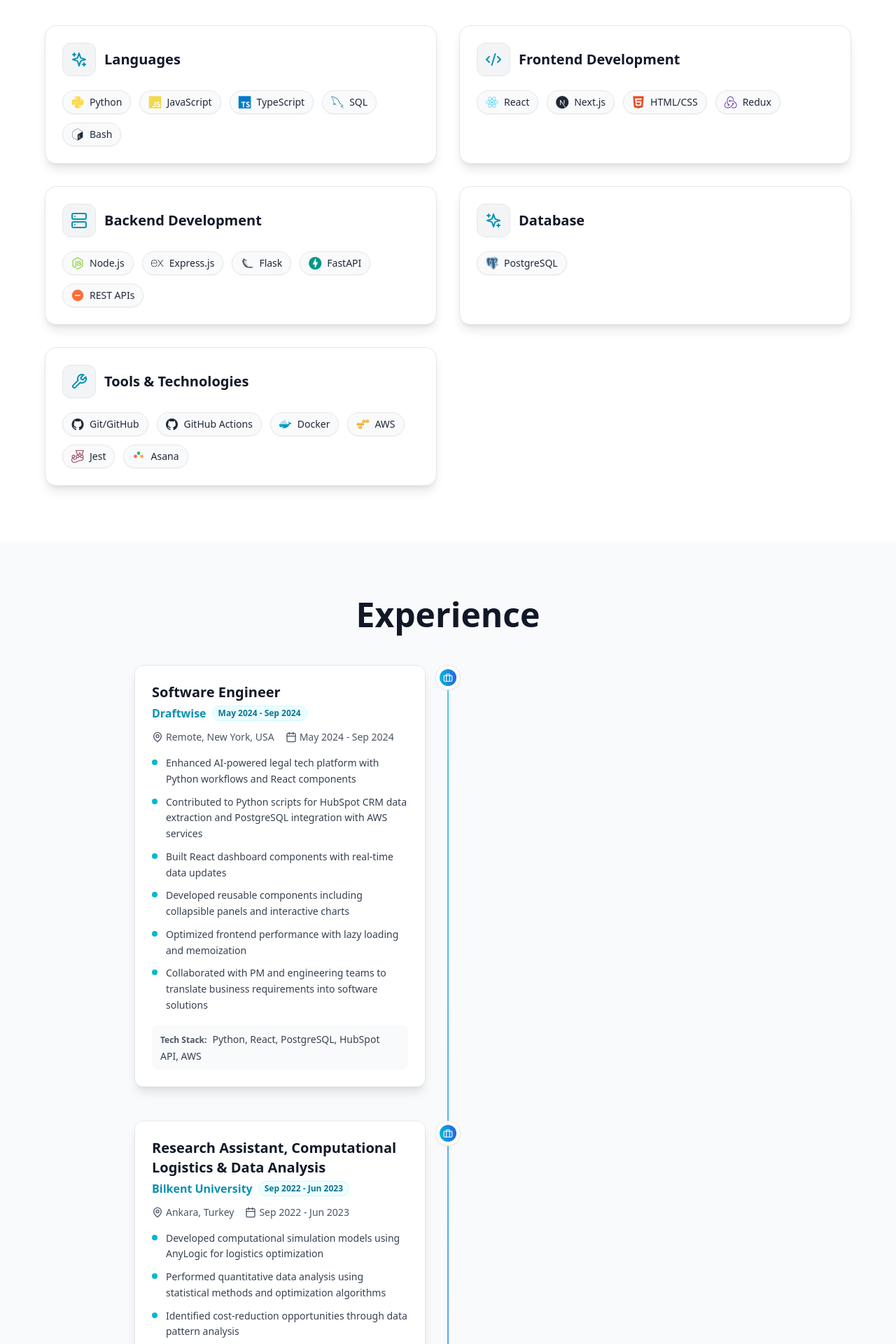
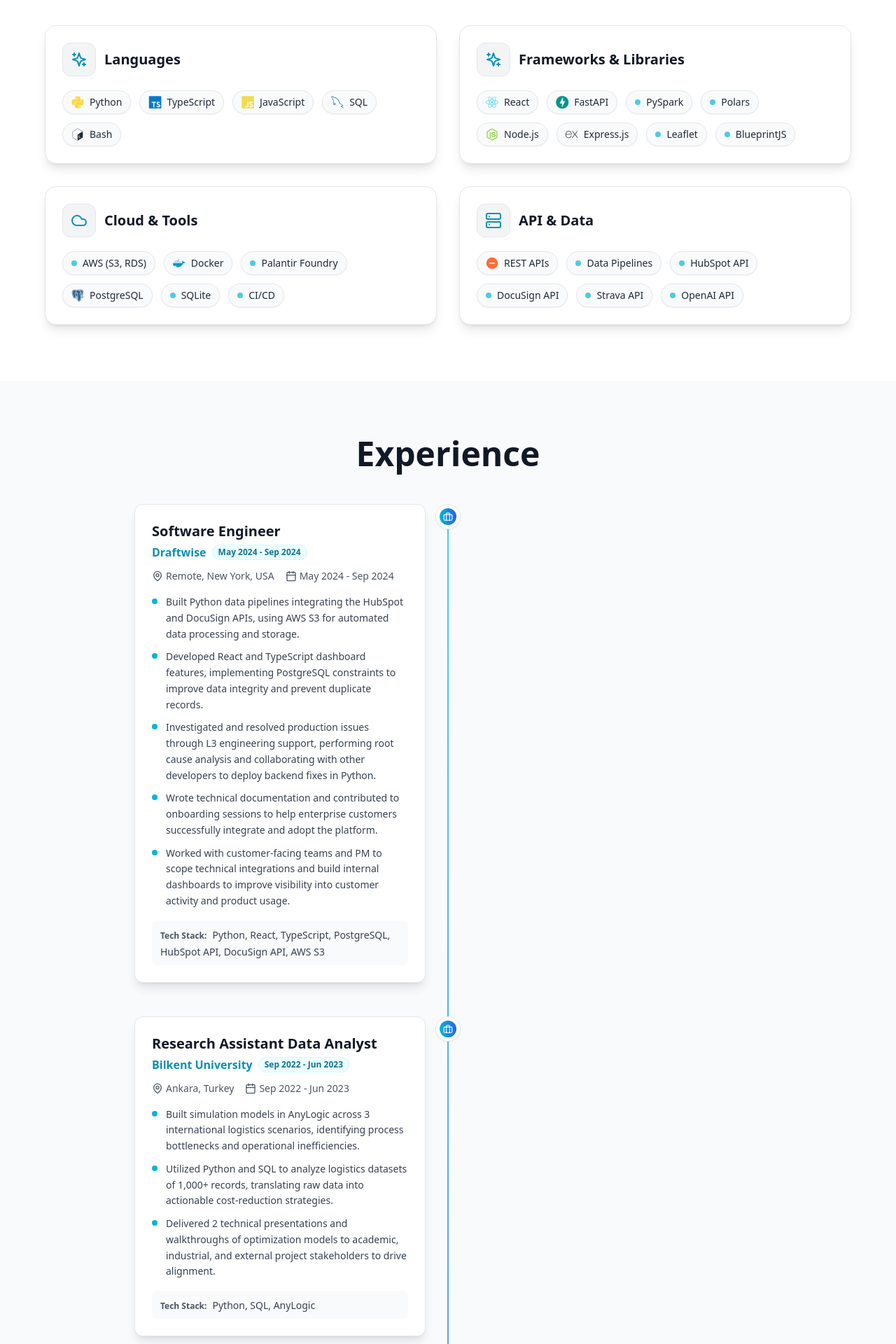
Before and after one commit to alpatamerr/personal-portfolio, a React (Vite) app: page / in a window 1280 px wide. Shown: the part 1500-3420 px from the top of the page at 70% size. Built offline with nearby package versions, Linux system fonts and the light colour scheme.

Commit message:
Update portfolio with CV details

```diff
--- a/src/data/portfolio.ts
+++ b/src/data/portfolio.ts
@@ -4,47 +4,46 @@
   {
     title: 'Languages',
     skills: [
-      { name: 'Python', level: 80 },
+      { name: 'Python', level: 85 },
+      { name: 'TypeScript', level: 75 },
       { name: 'JavaScript', level: 80 },
-      { name: 'TypeScript', level: 70 },
       { name: 'SQL', level: 80 },
       { name: 'Bash', level: 60 },
     ],
   },
   {
-    title: 'Frontend Development',
+    title: 'Frameworks & Libraries',
     skills: [
       { name: 'React', level: 85 },
-      { name: 'Next.js', level: 70 },
-      { name: 'HTML/CSS', level: 90 },
-      { name: 'Redux', level: 70 },
+      { name: 'FastAPI', level: 75 },
+      { name: 'PySpark', level: 70 },
+      { name: 'Polars', level: 70 },
+      { name: 'Node.js', level: 75 },
+      { name: 'Express.js', level: 75 },
+      { name: 'Leaflet', level: 70 },
+      { name: 'BlueprintJS', level: 65 },
     ],
   },
   {
-    title: 'Backend Development',
+    title: 'Cloud & Tools',
     skills: [
-      { name: 'Node.js', level: 80 },
-      { name: 'Express.js', level: 80 },
-      { name: 'Flask', level: 75 },
-      { name: 'FastAPI', level: 70 },
-      { name: 'REST APIs', level: 85 },
+      { name: 'AWS (S3, RDS)', level: 70 },
+      { name: 'Docker', level: 70 },
+      { name: 'Palantir Foundry', level: 75 },
+      { name: 'PostgreSQL', level: 80 },
+      { name: 'SQLite', level: 75 },
+      { name: 'CI/CD', level: 65 },
     ],
   },
   {
-    title: 'Database',
+    title: 'API & Data',
     skills: [
-      { name: 'PostgreSQL', level: 80 },
-    ],
-  },
-  {
-    title: 'Tools & Technologies',
-    skills: [
-      { name: 'Git/GitHub', level: 85 },
-      { name: 'GitHub Actions', level: 70 },
-      { name: 'Docker', level: 70 },
-      { name: 'AWS', level: 65 },
-      { name: 'Jest', level: 65 },
-      { name: 'Asana', level: 80 },
+      { name: 'REST APIs', level: 90 },
+      { name: 'Data Pipelines', level: 80 },
+      { name: 'HubSpot API', level: 75 },
+      { name: 'DocuSign API', level: 70 },
+      { name: 'Strava API', level: 75 },
+      { name: 'OpenAI API', level: 75 },
     ],
   },
 ];
@@ -56,36 +55,34 @@
     location: 'Remote, New York, USA',
     period: 'May 2024 - Sep 2024',
     description: [
-      'Enhanced AI-powered legal tech platform with Python workflows and React components',
-      'Contributed to Python scripts for HubSpot CRM data extraction and PostgreSQL integration with AWS services',
-      'Built React dashboard components with real-time data updates',
-      'Developed reusable components including collapsible panels and interactive charts',
-      'Optimized frontend performance with lazy loading and memoization',
-      'Collaborated with PM and engineering teams to translate business requirements into software solutions',
+      'Built Python data pipelines integrating the HubSpot and DocuSign APIs, using AWS S3 for automated data processing and storage.',
+      'Developed React and TypeScript dashboard features, implementing PostgreSQL constraints to improve data integrity and prevent duplicate records.',
+      'Investigated and resolved production issues through L3 engineering support, performing root cause analysis and collaborating with other developers to deploy backend fixes in Python.',
+      'Wrote technical documentation and contributed to onboarding sessions to help enterprise customers successfully integrate and adopt the platform.',
+      'Worked with customer-facing teams and PM to scope technical integrations and build internal dashboards to improve visibility into customer activity and product usage.',
     ],
-    techStack: 'Python, React, PostgreSQL, HubSpot API, AWS',
+    techStack: 'Python, React, TypeScript, PostgreSQL, HubSpot API, DocuSign API, AWS S3',
   },
   {
-    title: 'Research Assistant, Computational Logistics & Data Analysis',
+    title: 'Research Assistant Data Analyst',
     company: 'Bilkent University',
     location: 'Ankara, Turkey',
     period: 'Sep 2022 - Jun 2023',
     description: [
-      'Developed computational simulation models using AnyLogic for logistics optimization',
-      'Performed quantitative data analysis using statistical methods and optimization algorithms',
-      'Identified cost-reduction opportunities through data pattern analysis',
+      'Built simulation models in AnyLogic across 3 international logistics scenarios, identifying process bottlenecks and operational inefficiencies.',
+      'Utilized Python and SQL to analyze logistics datasets of 1,000+ records, translating raw data into actionable cost-reduction strategies.',
+      'Delivered 2 technical presentations and walkthroughs of optimization models to academic, industrial, and external project stakeholders to drive alignment.',
     ],
-    techStack: 'AnyLogic, Statistical Analysis, Optimization Algorithms',
+    techStack: 'Python, SQL, AnyLogic',
   },
   {
-    title: 'International Relations Specialist Intern',
-    company: 'Ministry of Foreign Affairs',
+    title: 'International Relations Intern',
+    company: 'Ministry of Foreign Affairs of Turkey',
     location: 'Ankara, Turkey',
     period: 'Jun 2022 - Jul 2022',
     description: [
-      'Developed internal website using HTML, CSS, and JavaScript',
-      'Created automated digital newsletter system for geopolitical news',
-      'Improved workflow efficiency through technology integration',
+      'Developed an internal web platform using HTML, CSS, and basic JavaScript, improving accessibility to 50+ departmental resources for a 5+ person team.',
+      'Analyzed 50+ daily geopolitical news sources to synthesize reporting for senior officials, translating high-volume data into concise executive summaries.',
     ],
     techStack: 'HTML, CSS, JavaScript',
   },
@@ -93,46 +90,41 @@
 
 export const projects: Project[] = [
   {
-    title: 'Simple Social',
-    emoji: '📱',
-    description: 'Personal Project - FastAPI + Streamlit social media application featuring user authentication, media uploads with ImageKit CDN integration, and a real-time social feed.',
+    title: 'Crisis Logistics Command System',
+    emoji: '🚨',
+    description: 'Freelance Project - Operational crisis management dashboard built on Palantir Foundry, integrating 4 real-time data sources to monitor live incidents, transport, and resource deployment across a city.',
     features: [
-      'JWT-based user authentication with FastAPI-Users',
-      'Image and video uploads with ImageKit CDN integration',
-      'Real-time social feed displaying posts from all users',
-      'Dynamic image transformations with caption overlays',
-      'SQLite database with async support',
+      'Designed 21 Python/PySpark data pipelines integrating 4 real-time APIs (TfL, Google Maps, Airlabs, Air Quality) with automated 15-minute refresh cycles.',
+      'Built an operational dashboard with 5 interactive tabs featuring live incident mapping, transport monitoring, resource CRUD actions, and PySpark-powered analytics.',
+      'Architected a semantic data model (13 entity types) with server-side business logic, automated threshold alerts, and full CRUD operations via TypeScript Functions.',
     ],
-    technologies: 'FastAPI, Streamlit, SQLAlchemy, ImageKit, SQLite',
-    github: 'https://github.com/alpatamerr/Social-Media-App',
+    technologies: 'React, TypeScript, Python, Polars, PySpark, Palantir Foundry OSDK, Leaflet, BlueprintJS',
+    github: 'https://github.com/alpatamerr/crisis-logistics-command-system',
   },
   {
     title: 'AI-Personalized Running Coach',
     emoji: '🏃',
-    description: 'MSc Dissertation Project - Developed a full-stack fitness app integrating Strava API with backend services to manage authentication, run history, and generate adaptive 16-week training plans.',
+    description: 'MSc Dissertation Project - Full-stack fitness application integrating the Strava API to ingest run history and generate adaptive training plans using K-means clustering and OpenAI coaching insights.',
     features: [
-      'Strava API integration for authentication and run data',
-      'Implemented machine learning algorithm using K-means clustering on users\' last 10 runs',
-      'Integrated OpenAI GPT into a responsive React interface',
-      'PostgreSQL database for user data management',
-      'Contextual coaching advice and personalized workout recommendations',
+      'Developed a full-stack application integrating the Strava API to ingest, parse, and store 500+ activity records and performance data points.',
+      'Implemented K-means clustering in Python across 3 performance metrics (cadence, pace, heart rate) to generate adaptive training recommendations.',
+      'Integrated the OpenAI API to deliver contextual, natural language coaching insights through a responsive React interface.',
     ],
-    technologies: 'React, Python, Node.js, Express.js, PostgreSQL, REST API',
-    github: 'https://github.com/alpatamerr/AI-Personalized-Running-Coach',
+    technologies: 'React, Python, Node.js, Express.js, PostgreSQL, Strava API, OpenAI API',
+    github: 'https://github.com/alpatamerr/ai-personalized-running-coach',
   },
   {
-    title: 'Weather Tracker',
-    emoji: '🌤️',
-    description: 'Personal Project - Developed real-time weather application with location-based forecasting and multi-city comparison features.',
+    title: 'Simple Social',
+    emoji: '📱',
+    description: 'Personal Project - Full-stack social media application featuring asynchronous FastAPI backend, secure JWT authentication, and real-time data feeds with ImageKit CDN for media handling.',
     features: [
-      'Current weather and 5-day forecasts',
-      'Multi-city comparison dashboard',
-      'API integration with OpenWeatherMap',
-      'Responsive design for mobile/desktop use',
+      'JWT-based user authentication with FastAPI-Users.',
+      'Image and video uploads with ImageKit CDN integration for dynamic transformations.',
+      'Real-time social feed displaying posts from all users.',
+      'SQLite database with async support.',
     ],
-    technologies: 'React, Flask, Python',
-    liveDemo: 'https://my-weathertracker.netlify.app/',
-    github: 'https://github.com/alpatamerr/weather_tracker',
+    technologies: 'FastAPI, Python, Streamlit, SQLite, JWT, ImageKit CDN',
+    github: 'https://github.com/alpatamerr/Social-Media-App',
   },
 ];
 
```
